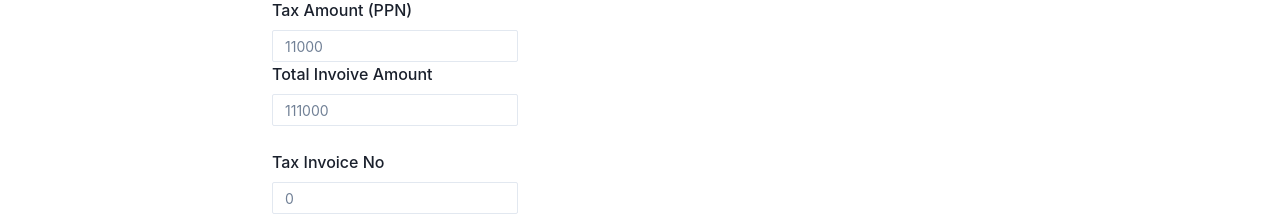
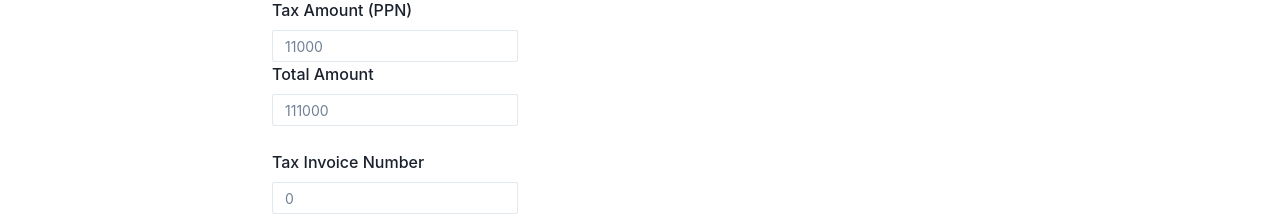
Before and after one commit to caturhidayat/inv-qrcode-generator, a Next.js app: page / in a window 1280 px wide. Shown: the part 305-529 px from the top of the page. Built offline with nearby package versions, Linux system fonts and the light colour scheme.

Commit message:
refactor(app): typo label and refine QR views style

```diff
--- a/components/Form.jsx
+++ b/components/Form.jsx
@@ -182,7 +182,7 @@ export default function Form() {
               )} */}
 
               <FormLabel htmlFor="total_invoice_amount">
-                Total Invoive Amount
+                Total Amount
               </FormLabel>
               <Input
                 {...register("total_invoice_amount", {
@@ -204,7 +204,7 @@ export default function Form() {
               )}
 
               <FormLabel pt={6} htmlFor="tax_invoice_no">
-                Tax Invoice No
+                Tax Invoice Number
               </FormLabel>
               <Input
                 {...register("tax_invoice_no")}
--- a/components/pdfModify.jsx
+++ b/components/pdfModify.jsx
@@ -1,4 +1,12 @@
-import { Box, FormLabel, Input, Button, Text, Image, Flex } from "@chakra-ui/react";
+import {
+  Box,
+  FormLabel,
+  Input,
+  Button,
+  Text,
+  Image,
+  Flex,
+} from "@chakra-ui/react";
 import { useState } from "react";
 import { useForm } from "react-hook-form";
 import AlertInput from "./AlertInput";
@@ -120,7 +128,11 @@ export default function PdfModify({ qrcode }) {
               height={{ xs: "180px", md: "250px" }}
             />
 
-            <FormLabel textAlign={"center"} fontSize={"xl"} htmlFor="select_file">
+            <FormLabel
+              textAlign={"center"}
+              fontSize={"xl"}
+              htmlFor="select_file"
+            >
               QR Code Generated 🔥
             </FormLabel>
             <br />
@@ -143,12 +155,12 @@ export default function PdfModify({ qrcode }) {
             </FormLabel>
           </div>
         ) : (
-          <strong>{watch("files")[0].name}</strong>
+          // <strong>{watch("files")[0].name}</strong>
+          <Text>Embedded QR to PDF already done! 🎉</Text>
         )}
         <br />
         {pdffile ? (
           <Box>
-            <Text>embedded QR to PDF already done! 🎉</Text>
             <FormLabel mt="5" htmlFor="select_file">
               Download PDF with QR?? 📥
             </FormLabel>
```
Lines whose indentation alone changed are shown as unchanged.
